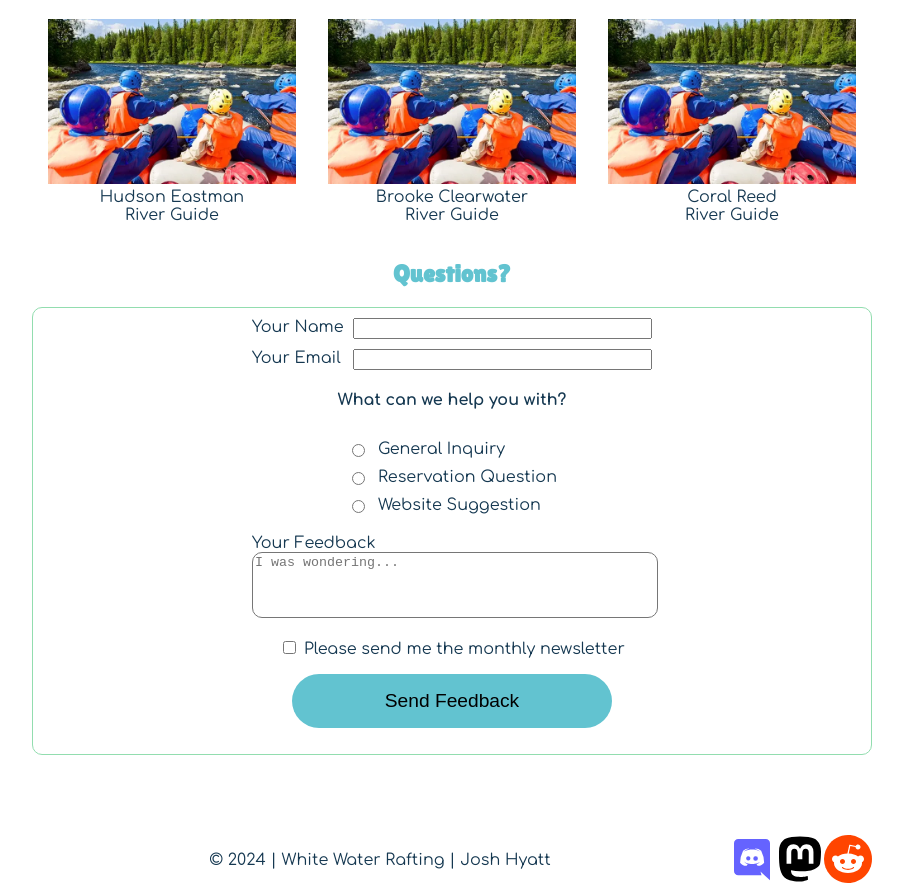
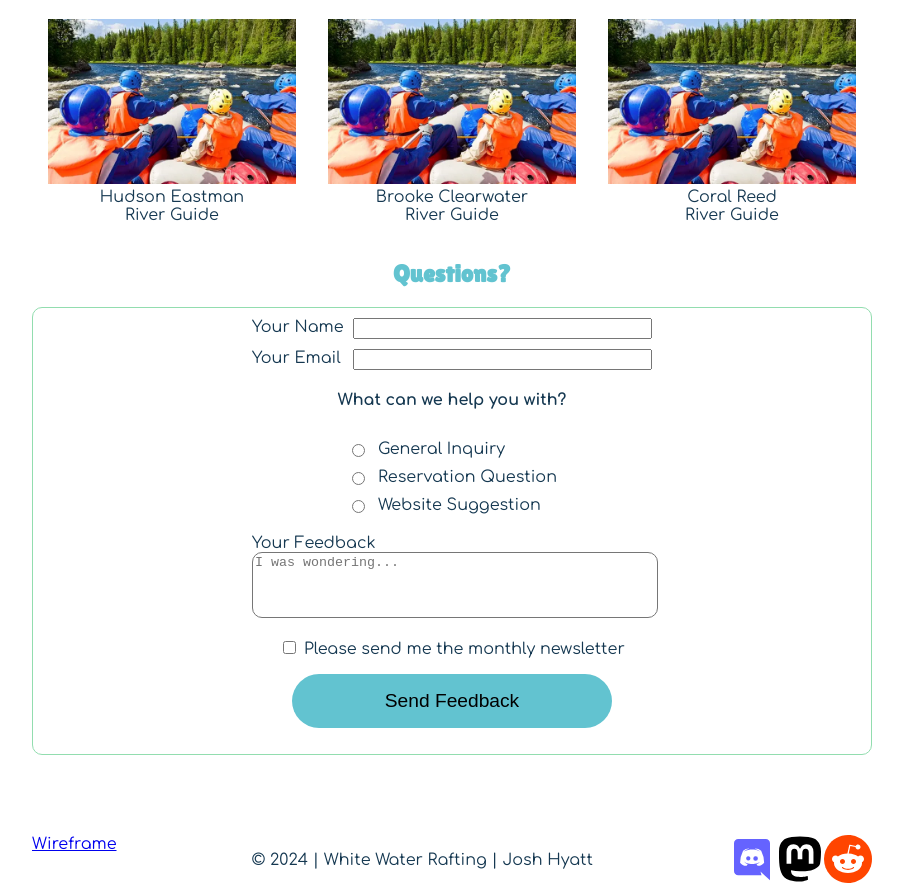
Before and after one commit to jnhyatt/wdd130, a plain HTML site: page wwr/contact.html in a window 1280 px wide. Shown: the part 696-1583 px from the top of the page, without its empty margins (188-1091 px from the left). Drawn offline with Linux system fonts and the light colour scheme.

Commit message:
Add wireframe link

```diff
--- a/wwr/contact.html
+++ b/wwr/contact.html
@@ -90,6 +90,7 @@
         </section>
     </main>
     <footer>
+        <a href="https://drive.google.com/file/d/1NA0LfDMePdXOKdKRk5eTdzkz7MHGOwtg/view?usp=sharing">Wireframe</a>
         <p>© 2024 | White Water Rafting | Josh Hyatt</p>
         <nav class="sociallinks">
             <a href="https://discord.com"><img src="images/discord.svg" alt="Our Discord server"></a>
```
